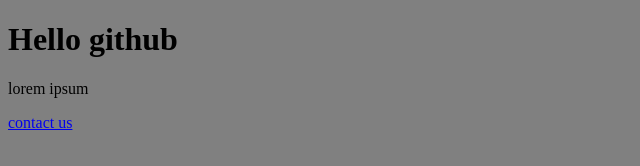
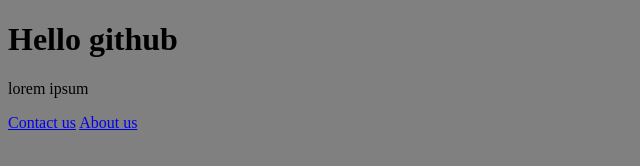
Before and after one commit to Isaiah-Musenga/site, a plain HTML site: page index.html in a window 1280 px wide. Shown: the full height of the page, 0-640 px from the left. Drawn offline with Linux system fonts and the light colour scheme.

Commit message:
otherpages

```diff
--- a/index.html
+++ b/index.html
@@ -7,6 +7,7 @@
 <body>
 	<h1>Hello github</h1>
 	<p>lorem ipsum</p>
-	<a href="contact.html">contact us</a>
+	<a href="contact.html">Contact us</a>
+	<a href="about.html">About us</a>
 </body>
 </html>
```
